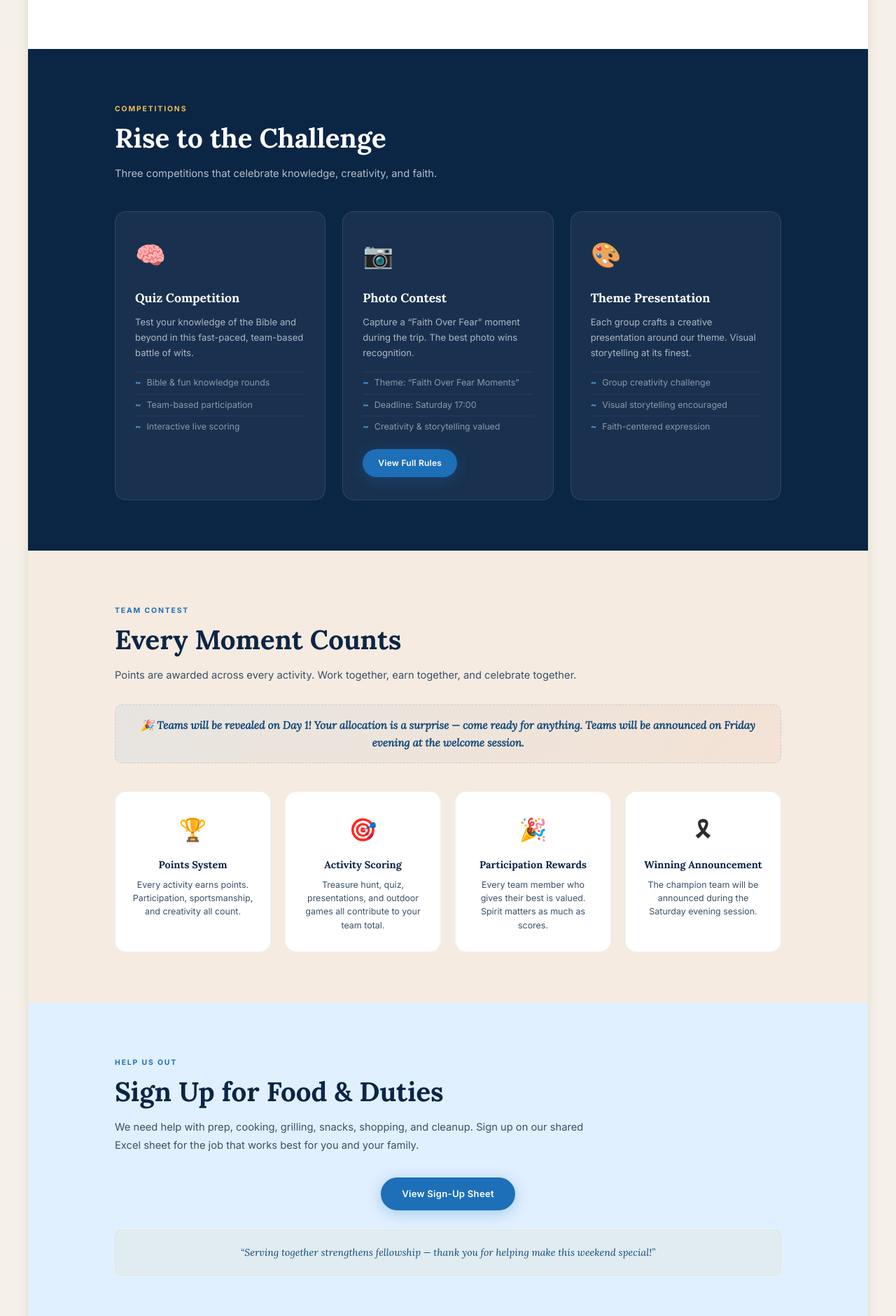
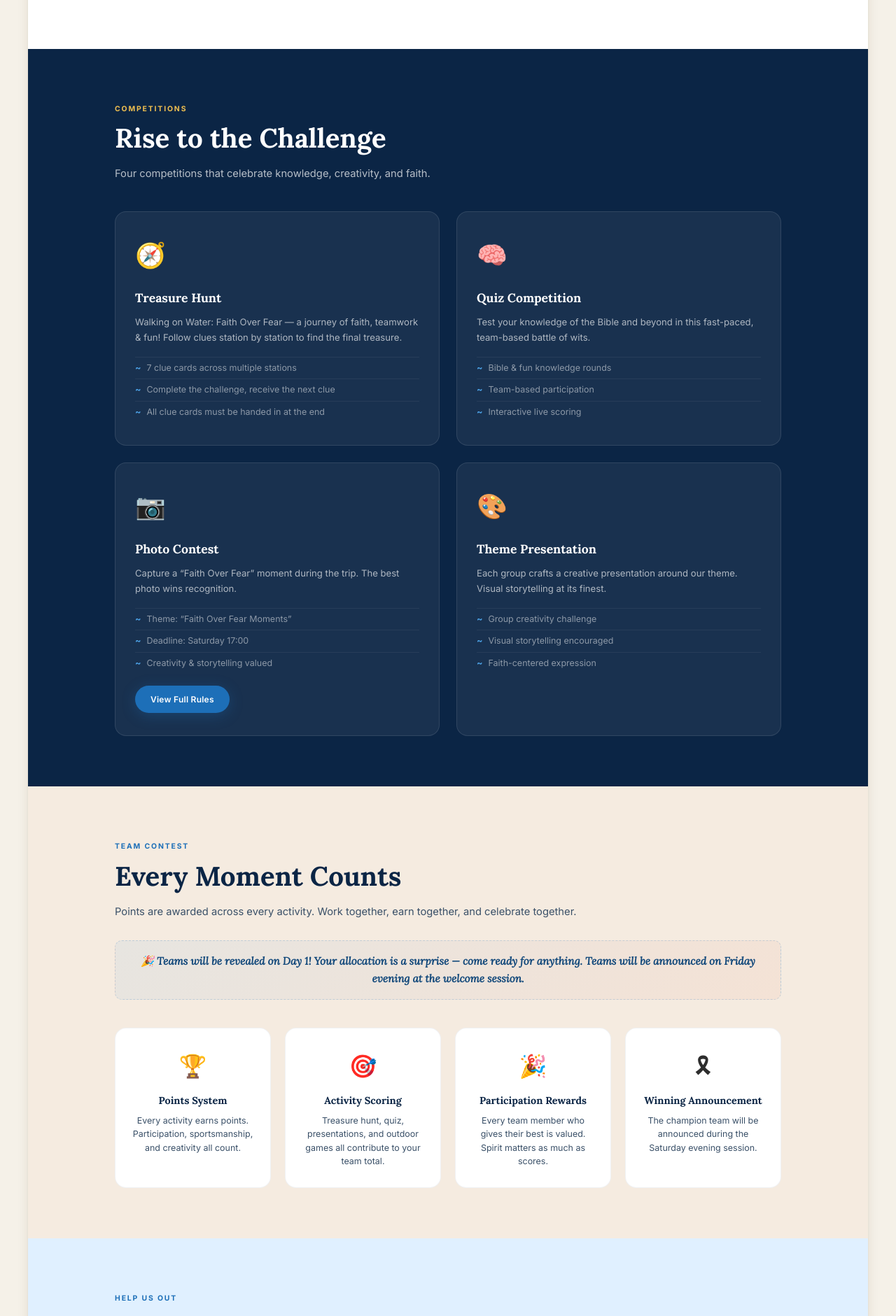
Before and after one commit to stmaryschurchnorway/stmaryschurchnorway.github.io, a Jekyll site: the page built from summer-trip-2026.md, in a window 1280 px wide. Shown: the part 3987-5868 px from the top of the page at 70% size. Built offline with Jekyll 4.4.1, drawn with Linux system fonts in a browser that asks for light colours.

Commit message:
feat: add Treasure Hunt card to Rise to the Challenge section
Adds a fourth competition card with details from the Treasure Hunt
poster: 7 clue cards, station-based challenges, faith-themed journey.
Updated grid from 3-column to 2x2 layout to fit 4 cards evenly.

Co-Authored-By: Claude Opus 4.6 <noreply@anthropic.com>

```diff
--- a/assets/css/summer-trip.css
+++ b/assets/css/summer-trip.css
@@ -578,7 +578,7 @@
 /* --- Competition Cards --- */
 .st-competitions-grid {
   display: grid;
-  grid-template-columns: repeat(3, 1fr);
+  grid-template-columns: repeat(2, 1fr);
   gap: 24px;
   margin-top: 40px;
 }
--- a/summer-trip-2026.md
+++ b/summer-trip-2026.md
@@ -411,8 +411,18 @@ extra_css:
   <div class="st-section-inner">
     <span class="st-section-label">Competitions</span>
     <h2 class="st-section-title">Rise to the Challenge</h2>
-    <p class="st-section-desc">Three competitions that celebrate knowledge, creativity, and faith.</p>
+    <p class="st-section-desc">Four competitions that celebrate knowledge, creativity, and faith.</p>
     <div class="st-competitions-grid">
+      <div class="st-comp-card">
+        <span class="st-comp-icon">&#129517;</span>
+        <h3>Treasure Hunt</h3>
+        <p>Walking on Water: Faith Over Fear &mdash; a journey of faith, teamwork &amp; fun! Follow clues station by station to find the final treasure.</p>
+        <ul class="st-comp-details">
+          <li>7 clue cards across multiple stations</li>
+          <li>Complete the challenge, receive the next clue</li>
+          <li>All clue cards must be handed in at the end</li>
+        </ul>
+      </div>
       <div class="st-comp-card">
         <span class="st-comp-icon">&#129504;</span>
         <h3>Quiz Competition</h3>
```
